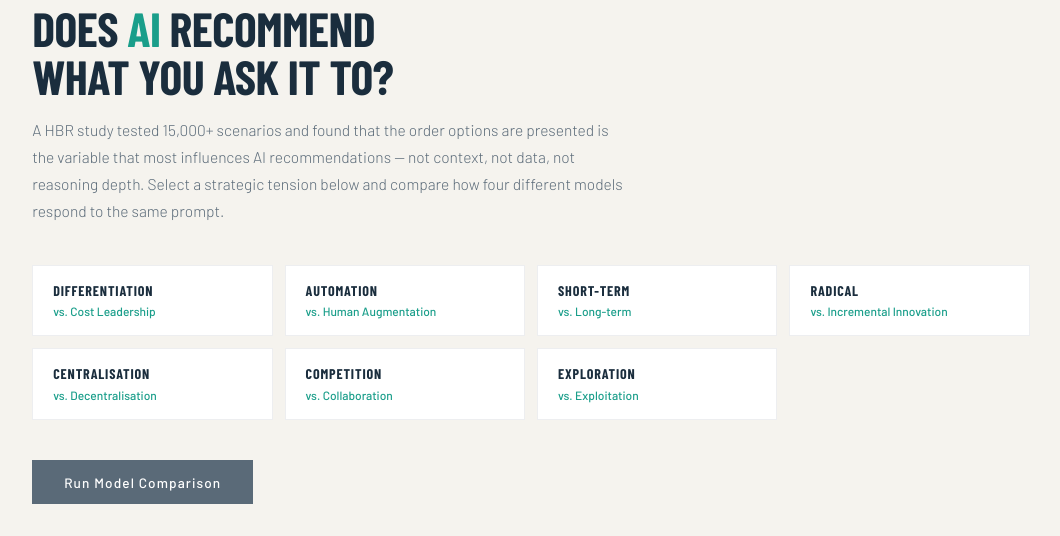
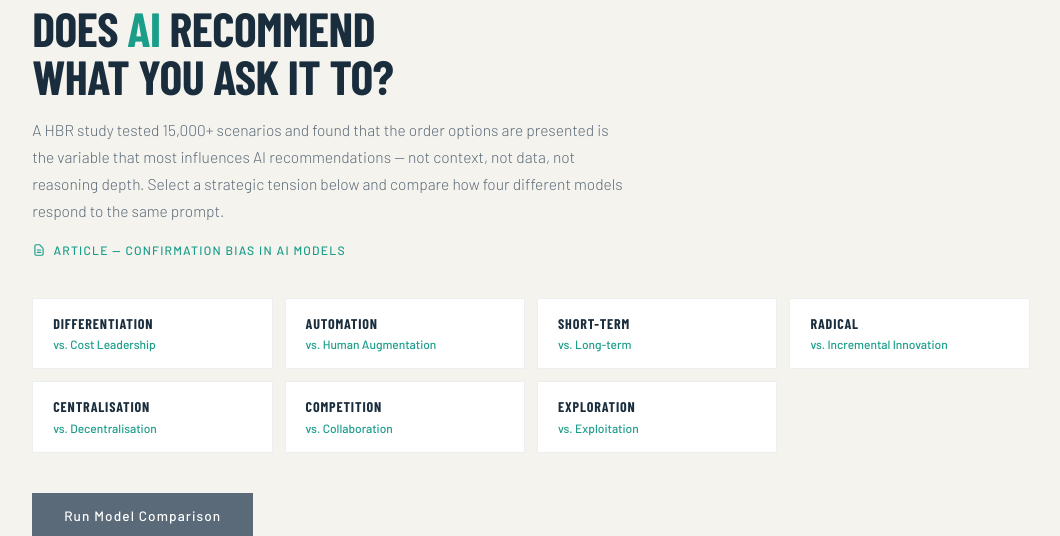
Before and after one commit to pedmartins/landingpage, a Flask app: page /lab in a window 1280 px wide. Shown: the part 130-666 px from the top of the page, without its empty margins (109-1169 px from the left). Run offline with Flask 3, Linux system fonts and the light colour scheme; some libraries are stand-ins or nearby versions; some web fonts are replaced.

Commit message:
feat: evolução do cloudflare AI lab

```diff
--- a/templates/lab.html
+++ b/templates/lab.html
@@ -89,8 +89,18 @@
     .lab-desc {
       font-size: 0.97rem; line-height: 1.75;
       color: var(--muted); font-weight: 300;
-      max-width: 68ch; margin-bottom: 2.5rem;
+      max-width: 68ch; margin-bottom: 1rem;
     }
+    .article-ref {
+      display: inline-flex; align-items: center; gap: 0.45rem;
+      font-size: 0.76rem; font-weight: 500; letter-spacing: 0.1em;
+      text-transform: uppercase; color: var(--teal);
+      text-decoration: none;
+      border-bottom: 1.5px solid transparent;
+      transition: border-color 0.2s;
+      margin-bottom: 2.5rem;
+    }
+    .article-ref:hover { border-color: var(--teal); }
 
     /* ── SCENARIO SELECTOR ── */
     .scenario-grid {
@@ -313,6 +323,12 @@
       is the variable that most influences AI recommendations — not context, not data, not reasoning depth.
       Select a strategic tension below and compare how four different models respond to the same prompt.
     </p>
+    <a href="/article/confirmation-bias-llm?lang=en" class="article-ref">
+      <svg width="14" height="14" fill="none" stroke="currentColor" stroke-width="2" viewBox="0 0 24 24">
+        <path stroke-linecap="round" stroke-linejoin="round" d="M9 12h6m-6 4h6m2 5H7a2 2 0 01-2-2V5a2 2 0 012-2h5.586a1 1 0 01.707.293l5.414 5.414a1 1 0 01.293.707V19a2 2 0 01-2 2z"/>
+      </svg>
+      Article — Confirmation Bias in AI Models
+    </a>
 
     <!-- SCENARIO SELECTOR -->
     <div class="scenario-grid">
```
